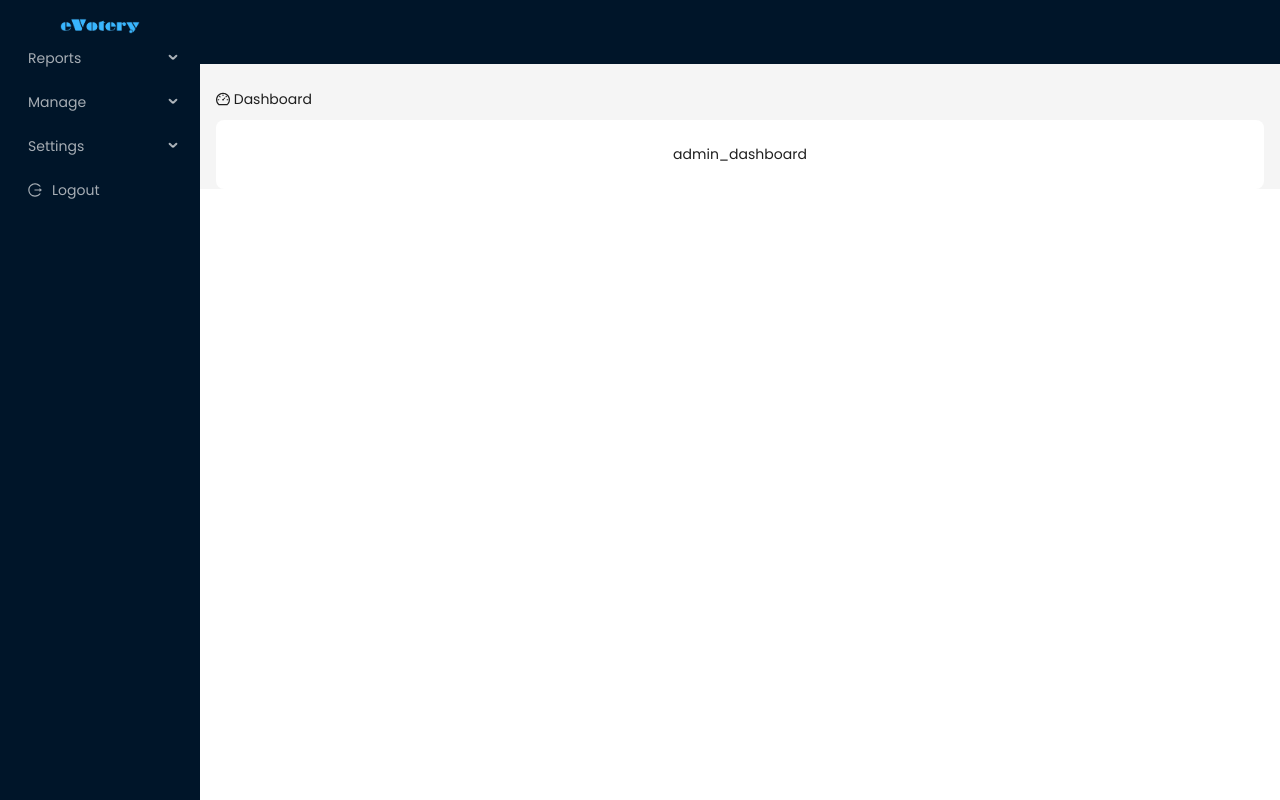
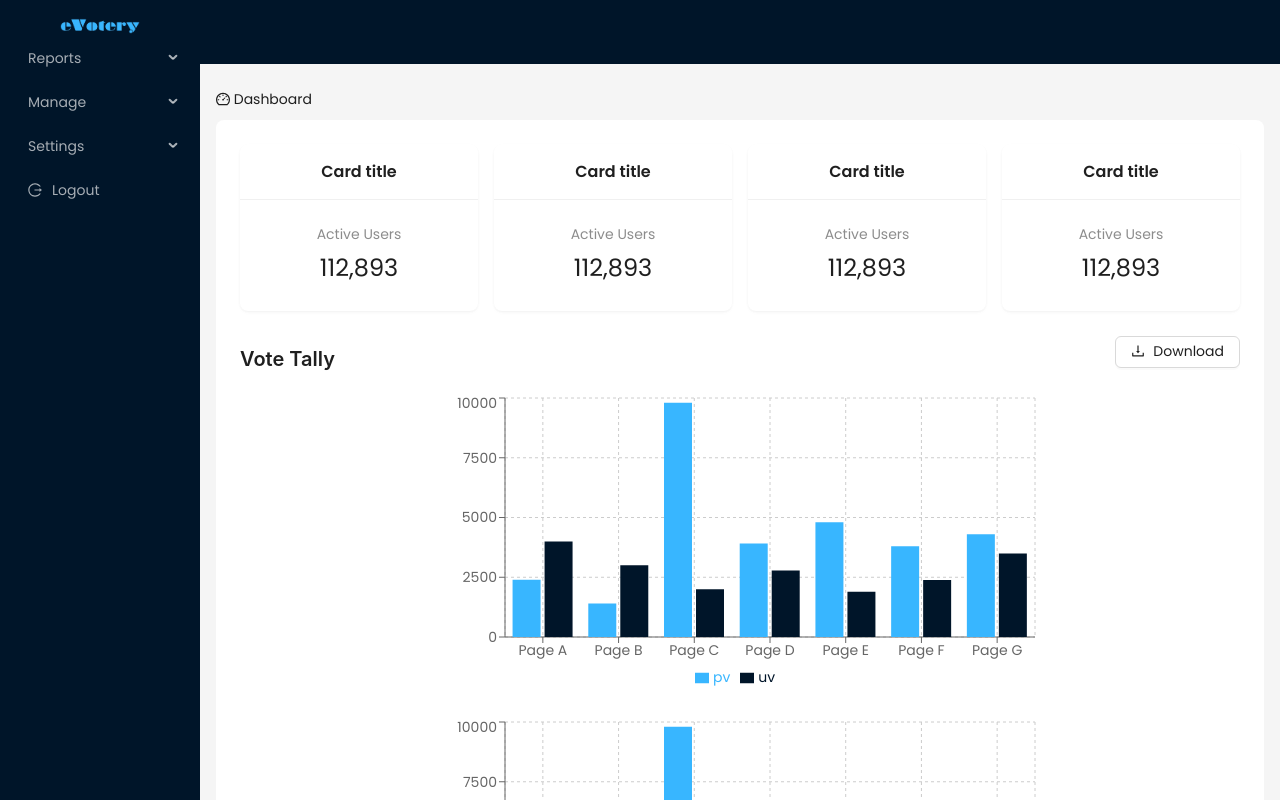
Before and after one commit to JM-creater/eVotery, a React (Vite) app in the folder Frontend/OnlineVotingSystem.Frontend/: page /admin-main in a window 1280 px wide. Shown: the top 800 px of the page. Built offline with nearby package versions, Linux system fonts and the light colour scheme; no server answers; the HTML template or start-up script is replaced by a standard one.

Commit message:
Update backend and frontend

```diff
--- a/Frontend/OnlineVotingSystem.Frontend/package.json
+++ b/Frontend/OnlineVotingSystem.Frontend/package.json
@@ -15,10 +15,12 @@
     "axios": "^1.6.7",
     "moment": "^2.30.1",
     "react": "^18.2.0",
+    "react-countup": "^6.5.3",
     "react-dom": "^18.2.0",
     "react-google-recaptcha": "^3.1.0",
     "react-router-dom": "^6.22.0",
-    "react-toastify": "^10.0.4"
+    "react-toastify": "^10.0.4",
+    "recharts": "^2.12.5"
   },
   "devDependencies": {
     "@types/react": "^18.2.55",
--- /dev/null
+++ b/Frontend/OnlineVotingSystem.Frontend/src/components/admin/Admin_Dashboard.css
@@ -0,0 +1,10 @@
+.stats-container,
+.button-download-container {
+    margin-bottom: 25px;
+}
+
+.title-vote-tally {
+    display: flex;
+    justify-content: center;
+    align-items: center;
+}
--- a/Frontend/OnlineVotingSystem.Frontend/src/components/admin/Admin_Dashboard.tsx
+++ b/Frontend/OnlineVotingSystem.Frontend/src/components/admin/Admin_Dashboard.tsx
@@ -1,8 +1,141 @@
+import { DownloadOutlined } from '@ant-design/icons'
+import { Button, Card, Col, Flex, Row, Statistic, StatisticProps } from 'antd'
 import React from 'react'
+import CountUp from 'react-countup';
+import { Bar, BarChart, CartesianGrid, Legend, Tooltip, XAxis, YAxis } from 'recharts';
+import '../admin/Admin_Dashboard.css'
+import Title from 'antd/es/typography/Title';
+
+const data = [
+    {
+        "name": "Page A",
+        "uv": 4000,
+        "pv": 2400
+    },
+    {
+        "name": "Page B",
+        "uv": 3000,
+        "pv": 1398
+    },
+    {
+        "name": "Page C",
+        "uv": 2000,
+        "pv": 9800
+    },
+    {
+        "name": "Page D",
+        "uv": 2780,
+        "pv": 3908
+    },
+    {
+        "name": "Page E",
+        "uv": 1890,
+        "pv": 4800
+    },
+    {
+        "name": "Page F",
+        "uv": 2390,
+        "pv": 3800
+    },
+    {
+        "name": "Page G",
+        "uv": 3490,
+        "pv": 4300
+    }
+]
 
 const Admin_Dashboard: React.FC = () => {
+
+    const formatter: StatisticProps['formatter'] = (value) => {
+        return <CountUp end={value as number} separator="," />;
+    };
+
     return (
-        <div>admin_dashboard</div>
+        <React.Fragment>
+            <div className='stats-container'>
+                <Row gutter={16}>
+                    <Col span={6}>
+                        <Card title="Card title" bordered={false}>
+                            <Statistic title="Active Users" value={112893} formatter={formatter} />
+                        </Card>
+                    </Col>
+                    <Col span={6}>
+                        <Card title="Card title" bordered={false}>
+                            <Statistic title="Active Users" value={112893} formatter={formatter} />
+                        </Card>
+                    </Col>
+                    <Col span={6}>
+                        <Card title="Card title" bordered={false}>
+                            <Statistic title="Active Users" value={112893} formatter={formatter} />
+                        </Card>
+                    </Col>
+                    <Col span={6}>
+                        <Card title="Card title" bordered={false}>
+                            <Statistic title="Active Users" value={112893} formatter={formatter} />
+                        </Card>
+                    </Col>
+                </Row>
+            </div>
+
+
+            <Flex justify='space-between' align='center'>
+                <div className="title-vote-tally">
+                    <Title level={4}>Vote Tally</Title>
+                </div>
+
+                <div className="button-download-container">
+                    <Button type="default" icon={<DownloadOutlined />} size='middle'>
+                        Download
+                    </Button>
+                </div>
+            </Flex>
+
+
+            <Flex justify='center' align='center' wrap='wrap' gap='large'>
+
+                <BarChart width={600} height={300} data={data}>
+                    <CartesianGrid strokeDasharray="3 3" />
+                    <XAxis dataKey="name" />
+                    <YAxis />
+                    <Tooltip />
+                    <Legend />
+                    <Bar dataKey="pv" fill="#38B6FF" />
+                    <Bar dataKey="uv" fill="#001529" />
+                </BarChart>
+
+                <BarChart width={600} height={300} data={data}>
+                    <CartesianGrid strokeDasharray="3 3" />
+                    <XAxis dataKey="name" />
+                    <YAxis />
+                    <Tooltip />
+                    <Legend />
+                    <Bar dataKey="pv" fill="#38B6FF" />
+                    <Bar dataKey="uv" fill="#001529" />
+                </BarChart>
+
+                <BarChart width={600} height={300} data={data}>
+                    <CartesianGrid strokeDasharray="3 3" />
+                    <XAxis dataKey="name" />
+                    <YAxis />
+                    <Tooltip />
+                    <Legend />
+                    <Bar dataKey="pv" fill="#38B6FF" />
+                    <Bar dataKey="uv" fill="#001529" />
+                </BarChart>
+
+                <BarChart width={600} height={300} data={data}>
+                    <CartesianGrid strokeDasharray="3 3" />
+                    <XAxis dataKey="name" />
+                    <YAxis />
+                    <Tooltip />
+                    <Legend />
+                    <Bar dataKey="pv" fill="#38B6FF" />
+                    <Bar dataKey="uv" fill="#001529" />
+                </BarChart>
+
+            </Flex>
+
+        </React.Fragment>
     )
 }
 
```
Also changed, not shown: 1 other file (tests, documents, lock files or other folders).
